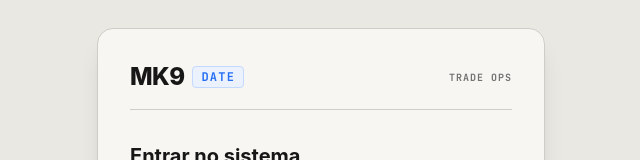
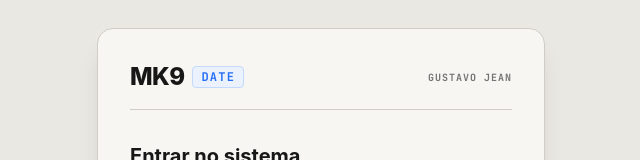
Before and after one commit to gustav-j3an/mk9-data, a React (Vite) app: page /login in a window 1280 px wide. Shown: the part 132-292 px from the top of the page, without its empty margins (319-959 px from the left). Built offline with nearby package versions, Linux system fonts and the light colour scheme; no server answers.

Commit message:
fix: update branding text in LoginPage component

```diff
--- a/src/auth/LoginPage.tsx
+++ b/src/auth/LoginPage.tsx
@@ -102,7 +102,7 @@ export function LoginPage() {
             </span>
           </div>
           <span className="text-[10px] font-bold text-[#737373] tracking-widest uppercase font-mono">
-            TRADE OPS
+            GUSTAVO JEAN
           </span>
         </div>
 
```
